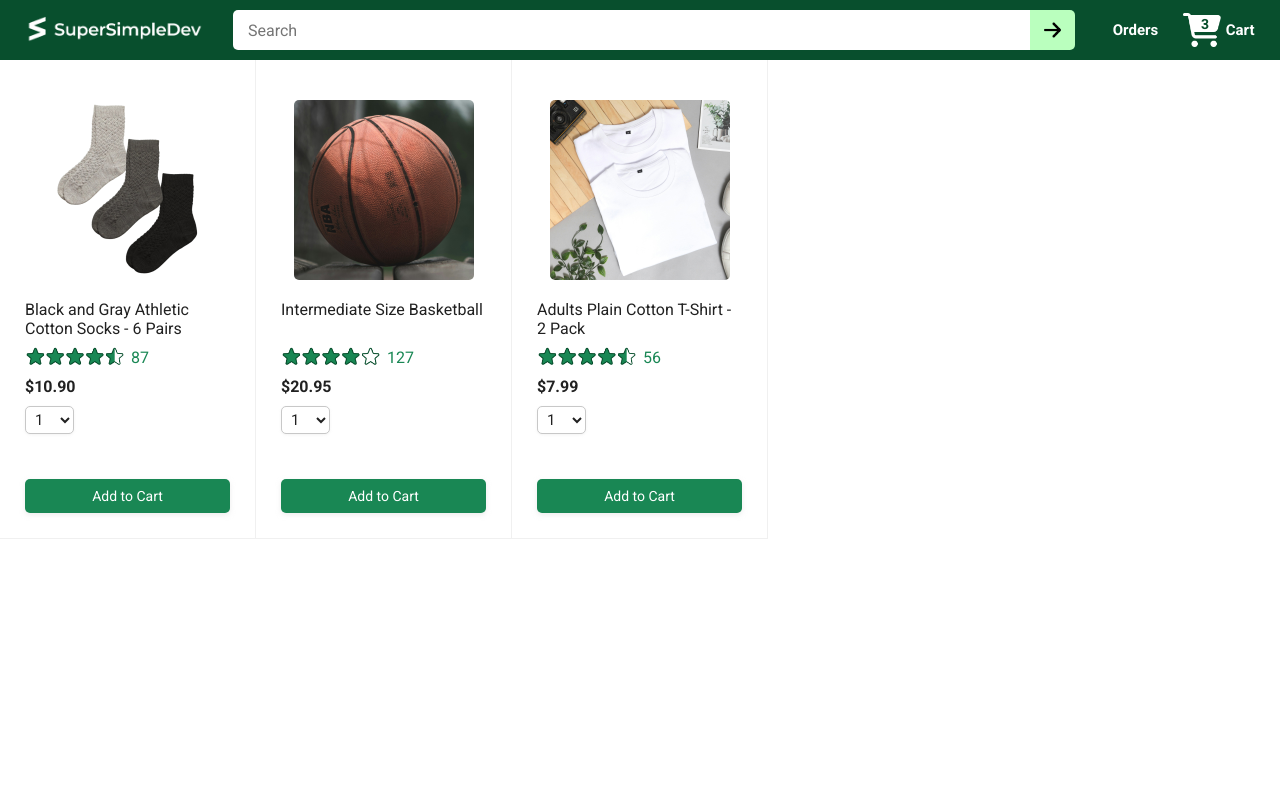
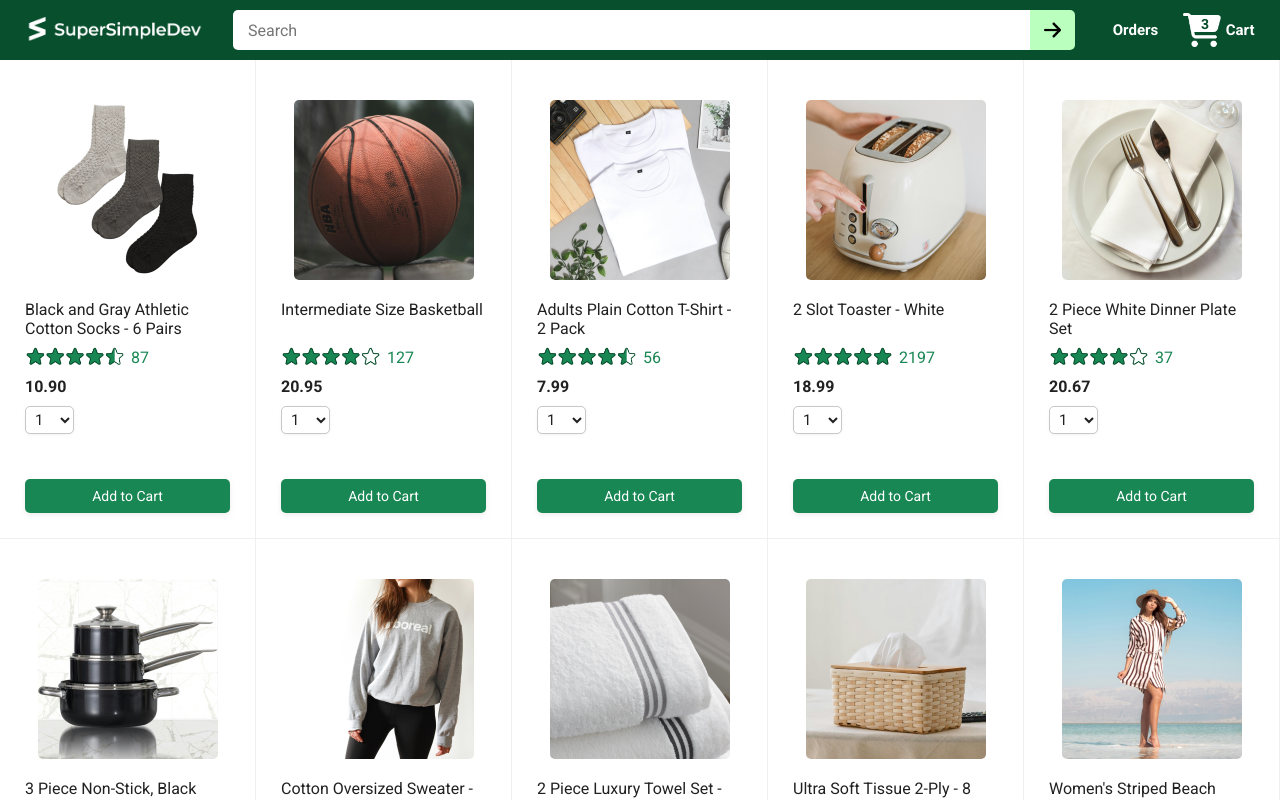
Before and after one commit to mudasiranberlin/Shopping-webapp, a React (Vite) app in the folder ShoppingApp/: page / in a window 1280 px wide. Shown: the top 800 px of the page. Built offline with nearby package versions, Linux system fonts and the light colour scheme; no server answers.

Commit message:
refactor: update Homepage to fetch products dynamically and streamline product rendering

```diff
--- a/ShoppingApp/src/pages/home/Homepage.jsx
+++ b/ShoppingApp/src/pages/home/Homepage.jsx
@@ -1,34 +1,45 @@
 
 import './Homepage.css'
 import Header from '../../components/Header'
+import { products } from '../../../Ecommerce/data/products'
+import axios from 'axios'
 
 function Homepage() {
+  axios.get('http://localhost:8000/api/v1/product/product')
+  .then((response)=>{
+    console.log(response.data);
+
+  })
+
   return (
     <>
-        <Header/>
+      <Header />
 
       <div className="home-page">
         <div className="products-grid">
-        <div className="product-container">
+          {products.map((product) => {
+
+            return (
+              <div key={product.id} className="product-container">
                 <div className="product-image-container">
                   <img className="product-image"
-              src="images/products/athletic-cotton-socks-6-pairs.jpg" />
+                    src={product.image} />
                 </div>
 
                 <div className="product-name limit-text-to-2-lines">
-            Black and Gray Athletic Cotton Socks - 6 Pairs
+                  {product.name}
                 </div>
 
                 <div className="product-rating-container">
                   <img className="product-rating-stars"
-              src="images/ratings/rating-45.png" />
+                    src={`images/ratings/rating-${product.rating.stars * 10}.png`} />
                   <div className="product-rating-count link-primary">
-              87
+                    {product.rating.count}
                   </div>
                 </div>
 
                 <div className="product-price">
-            $10.90
+                  {(product.priceCents / 100).toFixed(2)}
                 </div>
 
                 <div className="product-quantity-container">
@@ -57,104 +68,11 @@ function Homepage() {
                   Add to Cart
                 </button>
               </div>
+            )
 
-        <div className="product-container">
-          <div className="product-image-container">
-            <img className="product-image"
-              src="images/products/intermediate-composite-basketball.jpg" />
-          </div>
 
-          <div className="product-name limit-text-to-2-lines">
-            Intermediate Size Basketball
-          </div>
 
-          <div className="product-rating-container">
-            <img className="product-rating-stars"
-              src="images/ratings/rating-40.png" />
-            <div className="product-rating-count link-primary">
-              127
-            </div>
-          </div>
-
-          <div className="product-price">
-            $20.95
-          </div>
-
-          <div className="product-quantity-container">
-            <select>
-              <option value="1">1</option>
-              <option value="2">2</option>
-              <option value="3">3</option>
-              <option value="4">4</option>
-              <option value="5">5</option>
-              <option value="6">6</option>
-              <option value="7">7</option>
-              <option value="8">8</option>
-              <option value="9">9</option>
-              <option value="10">10</option>
-            </select>
-          </div>
-
-          <div className="product-spacer"></div>
-
-          <div className="added-to-cart">
-            <img src="images/icons/checkmark.png" />
-            Added
-          </div>
-
-          <button className="add-to-cart-button button-primary">
-            Add to Cart
-          </button>
-        </div>
-
-        <div className="product-container">
-          <div className="product-image-container">
-            <img className="product-image"
-              src="images/products/adults-plain-cotton-tshirt-2-pack-teal.jpg" />
-          </div>
-
-          <div className="product-name limit-text-to-2-lines">
-            Adults Plain Cotton T-Shirt - 2 Pack
-          </div>
-
-          <div className="product-rating-container">
-            <img className="product-rating-stars"
-              src="images/ratings/rating-45.png" />
-            <div className="product-rating-count link-primary">
-              56
-            </div>
-          </div>
-
-          <div className="product-price">
-            $7.99
-          </div>
-
-          <div className="product-quantity-container">
-            <select>
-              <option value="1">1</option>
-              <option value="2">2</option>
-              <option value="3">3</option>
-              <option value="4">4</option>
-              <option value="5">5</option>
-              <option value="6">6</option>
-              <option value="7">7</option>
-              <option value="8">8</option>
-              <option value="9">9</option>
-              <option value="10">10</option>
-            </select>
-          </div>
-
-          <div className="product-spacer"></div>
-
-          <div className="added-to-cart">
-            <img src="images/icons/checkmark.png" />
-            Added
-          </div>
-
-          <button className="add-to-cart-button button-primary">
-            Add to Cart
-          </button>
-        </div>
+          })}
         </div>
       </div>
     </>
```
Also changed, not shown: 1 other file (tests, documents, lock files or other folders). Lines whose indentation alone changed are shown as unchanged.
